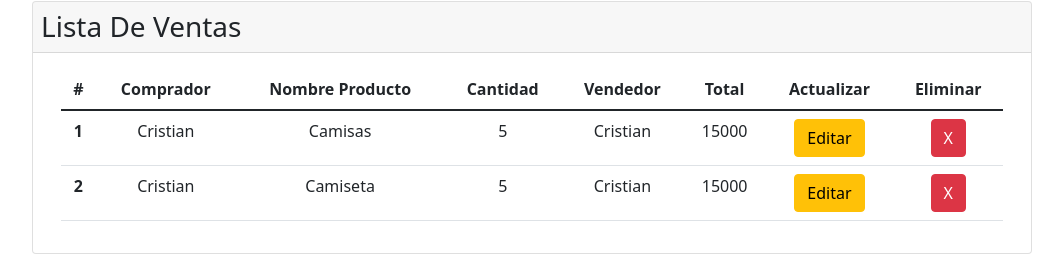
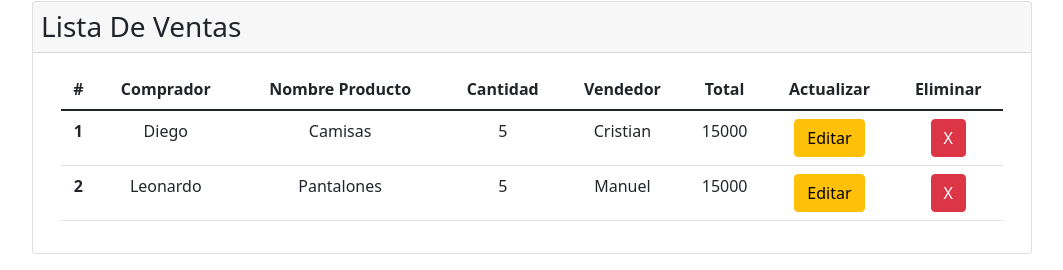
Before and after one commit to VivianaMurillom/Proyecto-MinTic, a React (Create React App) app: page /pag in a window 1280 px wide. Shown: the part 453-723 px from the top of the page, without its empty margins (108-1171 px from the left). Built offline with nearby package versions, Linux system fonts and the light colour scheme.

Commit message:
correción

```diff
--- a/src/ventas/components/AgregarVentas.js
+++ b/src/ventas/components/AgregarVentas.js
@@ -5,17 +5,17 @@ import ListaVentas from './ListaVentas'
 
 const ventass = [{
     "id": 1,
-    "nombreComprador": "Cristian",
+    "nombreComprador": "Diego",
     "producto": "Camisas",
     "cantidad": 5,
     "nombreVendedor": "Cristian",
     "precio": 15000
 }, {
     "id": 2,
-    "nombreComprador": "Cristian",
-    "producto": "Camiseta",
+    "nombreComprador": "Leonardo",
+    "producto": "Pantalones",
     "cantidad": 5,
-    "nombreVendedor": "Cristian",
+    "nombreVendedor": "Manuel",
     "precio": 15000
 }]
 
--- a/src/ventas/components/UpdateVentas.js
+++ b/src/ventas/components/UpdateVentas.js
@@ -5,19 +5,17 @@ import React from "react";
 
 const ventas = [{
     "id": 1,
-    "nombreComprador": "Cristian",
-    "producto": "Camisas",
+    "nombreComprador": "Manuel",
+    "producto": "Pantalones",
     "cantidad": 5,
-    "nombreVendedor": "Cristian",
+    "nombreVendedor": "Diego",
     "precio": 15000
 }, {
     "id": 2,
     "nombreComprador": "Cristian",
     "producto": "Camiseta",
     "cantidad": 5,
-    "nombreVendedor": "Manuel",
     "nombreVendedor": "Manuel Messi",
-
     "precio": 15000
 }]
 function UpdateVentas() {
```
